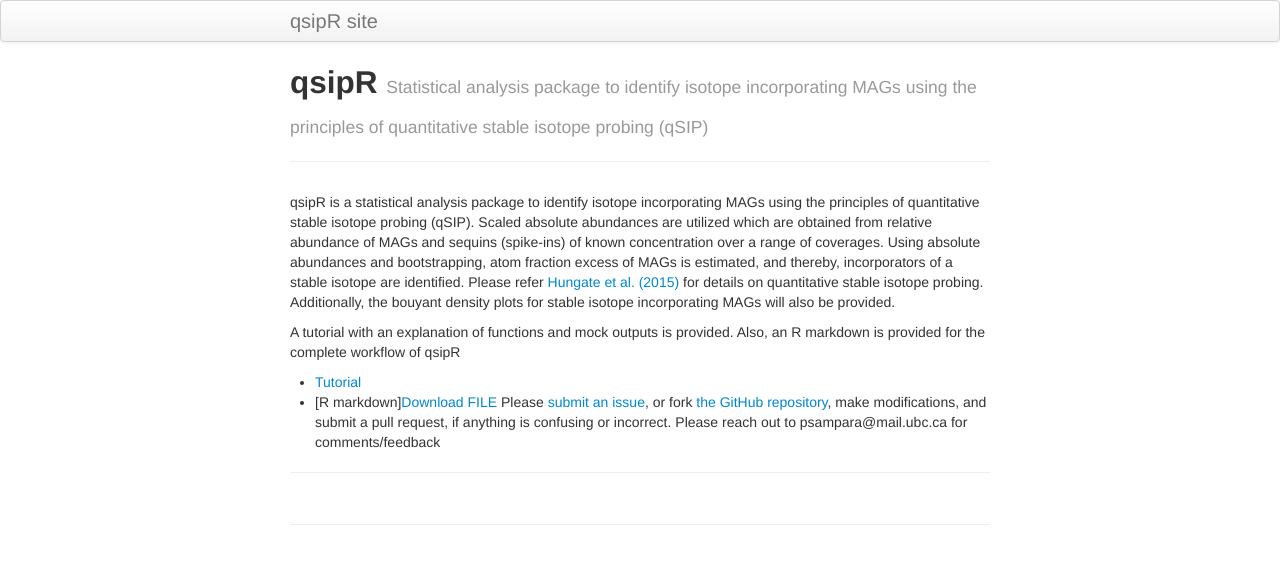
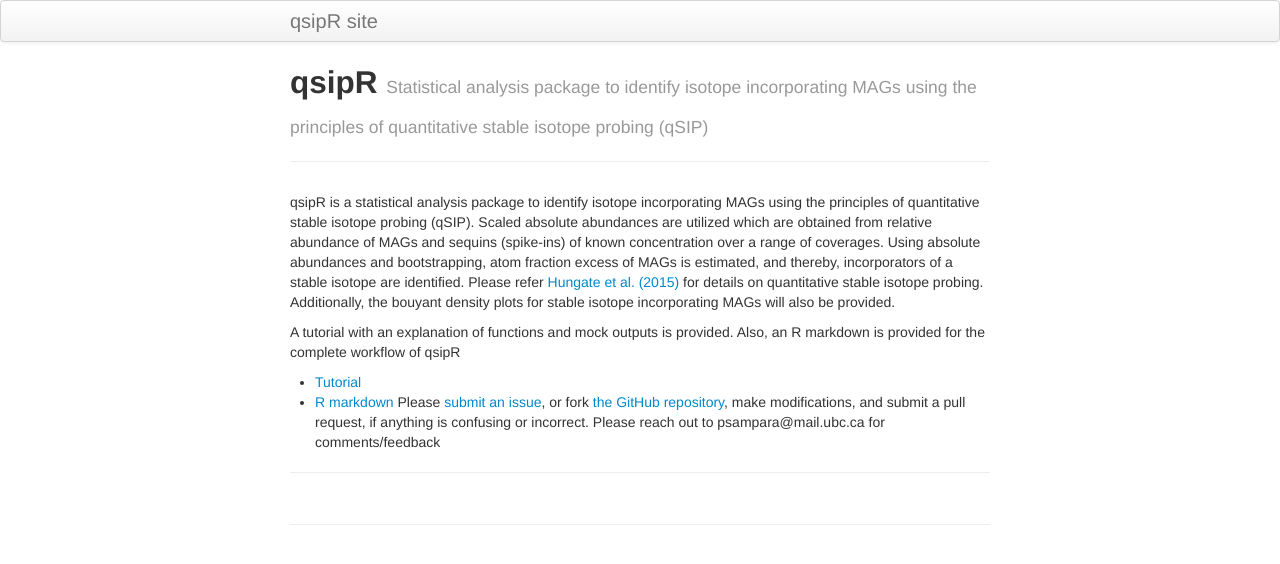
Before and after one commit to psampara/qsipR, a Jekyll site: the page built from index.md, in a window 1280 px wide. Shown: the top 564 px of the page. Built offline with Jekyll 4.4.1, drawn with Linux system fonts in a browser that asks for light colours.

Commit message:
Update index.md

```diff
--- a/index.md
+++ b/index.md
@@ -14,7 +14,7 @@ Additionally, the bouyant density plots for stable isotope incorporating MAGs wi
 A tutorial with an explanation of functions and mock outputs is provided. Also, an R markdown is provided for the complete workflow of qsipR
 
 - [Tutorial](pages/qsipR_tutorial.html)
-- [R markdown]<a id="raw-url" href="https://raw.githubusercontent.com/psampara/qsipR/master/qSIP_analysis.rmd">Download FILE</a>
+- <a id="raw-url" href="https://raw.githubusercontent.com/psampara/qsipR/master/qSIP_analysis.rmd">R markdown</a>
 Please [submit an issue](https://github.com/ZielsLab/qSIP_metagenomics/issues), or fork [the GitHub repository](https://github.com/ZielsLab/qSIP_metagenomics),
 make modifications, and submit a pull request, if anything is confusing or incorrect. Please reach out to psampara@mail.ubc.ca for comments/feedback
 
```
